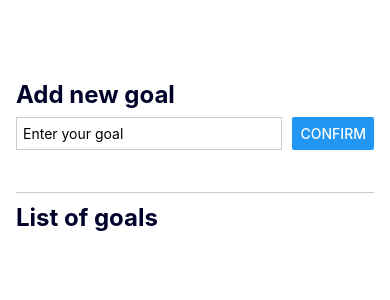
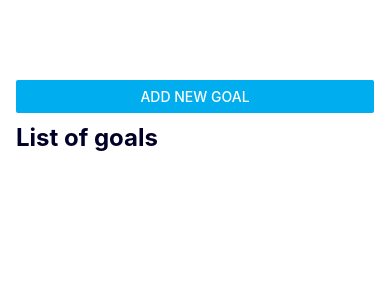
Before and after one commit to pvudevil/react-native-course, a React Native app: screen / in a window 390 px wide. Shown: the top 300 px of the page. Built offline with nearby package versions, Linux system fonts and the light colour scheme.

Commit message:
implement add goal modal, ripple and opacity effect for goal item

```diff
--- a/App.js
+++ b/App.js
@@ -9,10 +9,11 @@
 } from 'react-native';
 import { useState } from 'react';
 import GoalItem from './components/GoalItem';
-import { GoalInput } from './components/GoalInput';
+import { AddGoalModal } from './components/AddGoalModal';
 
 export default function App() {
   const [goalList, setGoalList] = useState([]);
+  const [isVisibleModal, setIsVisibleModal] = useState(false);
   // const [goalList, setGoalList] = useState(
   //   Array.from({ length: 1000 }, (_, i) => `Goal ${i + 1}`)
   // );
@@ -24,16 +25,43 @@
     setGoalList((currentGoalList) => [...currentGoalList, newGoal]);
   };
 
+  const deleteGoalHandler = (goalId) => {
+    setGoalList((currentGoalList) =>
+      currentGoalList.filter((_, idx) => idx !== goalId)
+    );
+  };
+
+  const openModalHandler = () => {
+    setIsVisibleModal(true);
+  };
+
+  const closeModalHandler = () => {
+    setIsVisibleModal(false);
+  };
+
   return (
     <View style={styles.appContainer}>
-      <GoalInput onNewGoal={newGoalHandler} />
+      <Button title="Add New Goal" color="#00ADEF" onPress={openModalHandler} />
+      <AddGoalModal
+        isVisible={isVisibleModal}
+        onNewGoal={newGoalHandler}
+        onCancel={closeModalHandler}
+      />
       <View style={styles.goalListContainer}>
         <Text style={styles.h1}>List of goals</Text>
         <View>
           <FlatList
             data={goalList}
             renderItem={({ item, index }) => {
-              return <GoalItem key={index} item={item} />;
+              return (
+                <GoalItem
+                  index={index}
+                  item={item}
+                  onPress={() => {
+                    deleteGoalHandler(index);
+                  }}
+                />
+              );
             }}
             keyExtractor={(item, idx) => `${item}-${idx}`}
           />
--- /dev/null
+++ b/components/AddGoalModal.jsx
@@ -0,0 +1,84 @@
+import { Button, StyleSheet, Text, TextInput, View, Modal } from 'react-native';
+
+import { useState } from 'react';
+
+export const AddGoalModal = ({ isVisible, onNewGoal, onCancel }) => {
+  const [goalContent, setGoalContent] = useState('');
+
+  const goalInputHandler = (content) => {
+    setGoalContent(content);
+  };
+
+  const closeModalHandler = () => {
+    onCancel();
+    setGoalContent('');
+  };
+  const newGoalHandler = () => {
+    onNewGoal(goalContent);
+    closeModalHandler();
+  };
+
+  return (
+    <Modal visible={isVisible} animationType="slide">
+      <View style={styles.modalContainer}>
+        <Text style={styles.h1}>Add new goal</Text>
+
+        <View style={styles.inputContainer}>
+          <TextInput
+            style={styles.textInput}
+            placeholder="Enter your goal"
+            onChangeText={goalInputHandler}
+            value={goalContent}
+          />
+
+          <View style={styles.buttonContainer}>
+            <View style={styles.button}>
+              <Button title="Confirm" onPress={newGoalHandler} />
+            </View>
+            <View style={styles.button}>
+              <Button title="Cancel" onPress={closeModalHandler} />
+            </View>
+          </View>
+        </View>
+      </View>
+    </Modal>
+  );
+};
+
+const styles = StyleSheet.create({
+  h1: {
+    fontSize: 24,
+    fontWeight: 'bold',
+    color: '#000028',
+    marginBottom: 8,
+  },
+
+  modalContainer: {
+    flex: 1,
+    padding: 36,
+  },
+
+  inputContainer: {
+    flexGrow: 1,
+    justifyContent: 'center',
+    gap: 20,
+  },
+
+  textInput: {
+    borderWidth: 1,
+    borderColor: '#cccccc',
+    padding: 6,
+  },
+
+  buttonContainer: {
+    flexDirection: 'row',
+    justifyContent: 'center',
+    gap: 10,
+  },
+
+  button: {
+    flexBasis: '40%',
+    flexGrow: 0,
+    flexShrink: 1,
+  },
+});
--- a/components/GoalInput.jsx
+++ /dev/null
@@ -1,60 +0,0 @@
-import { Button, StyleSheet, Text, TextInput, View } from 'react-native';
-
-import { useState } from 'react';
-
-export const GoalInput = ({ onNewGoal }) => {
-  const [goalContent, setGoalContent] = useState('');
-
-  const goalInputHandler = (content) => {
-    setGoalContent(content);
-  };
-
-  const newGoalHandler = () => {
-    onNewGoal(goalContent);
-    setGoalContent('');
-  };
-
-  return (
-    <View style={styles.addGoalContainer}>
-      <Text style={styles.h1}>Add new goal</Text>
-      <View style={styles.inputContainer}>
-        <TextInput
-          style={styles.textInput}
-          placeholder="Enter your goal"
-          onChangeText={goalInputHandler}
-          value={goalContent}
-        />
-        <Button title="Confirm" onPress={newGoalHandler} />
-      </View>
-    </View>
-  );
-};
-
-const styles = StyleSheet.create({
-  h1: {
-    fontSize: 24,
-    fontWeight: 'bold',
-    color: '#000028',
-    marginBottom: 8,
-  },
-
-  addGoalContainer: {
-    flex: 1,
-    paddingBottom: 20,
-    borderBottomWidth: 1,
-    borderBottomColor: '#cccccc',
-  },
-
-  inputContainer: {
-    flexDirection: 'row',
-    justifyContent: 'space-between',
-    gap: 10,
-  },
-
-  textInput: {
-    flex: 1,
-    borderWidth: 1,
-    borderColor: '#cccccc',
-    padding: 6,
-  },
-});
--- a/components/GoalItem.jsx
+++ b/components/GoalItem.jsx
@@ -1,9 +1,19 @@
-import { StyleSheet, Text } from 'react-native';
-export const GoalItem = ({ index, item }) => {
+import { StyleSheet, Text, Pressable } from 'react-native';
+export const GoalItem = ({ index, item, onPress }) => {
+  const deleteGoalhandler = () => {
+    onPress();
+  };
+
   return (
-    <Text key={`${index}`} style={styles.goalItem}>
-      {item}
-    </Text>
+    <Pressable
+      android_ripple={{ color: 'blue', radius: 2.5 }}
+      onPress={deleteGoalhandler}
+      style={({ pressed }) => (pressed ? { opacity: 0.5 } : null)}
+    >
+      <Text key={`${index}`} style={styles.goalItem}>
+        {item}
+      </Text>
+    </Pressable>
   );
 };
 
```
